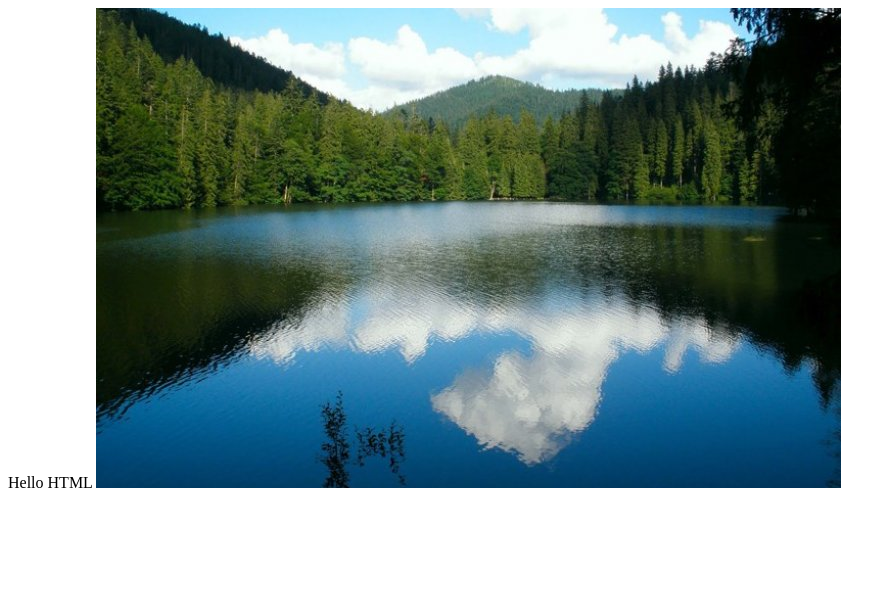
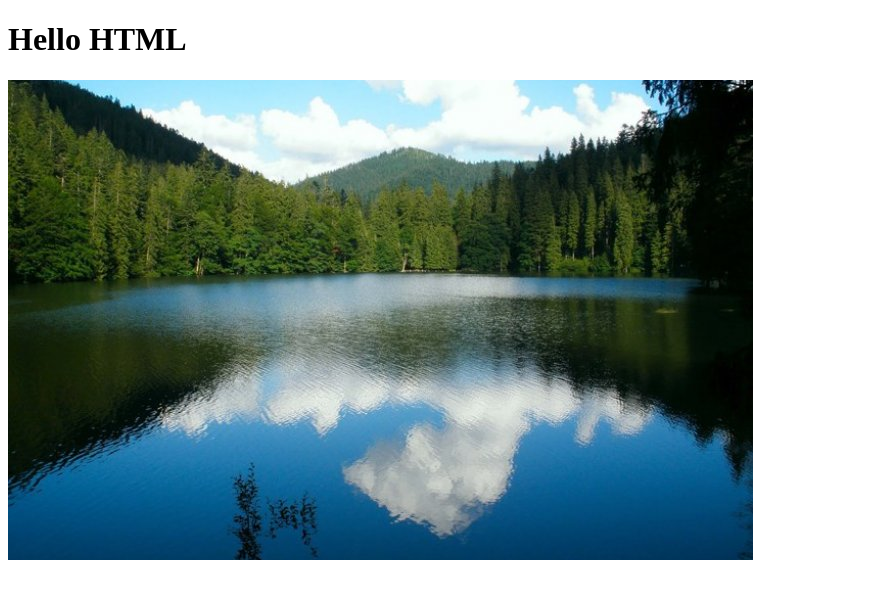
Before and after one commit to OleksandraHospodinina/hospodinina, a plain HTML site: page index.html in a window 1280 px wide. Shown: the whole page, without its empty margins (0-896 px from the left). Drawn offline with Linux system fonts and the light colour scheme.

Commit message:
update text

```diff
--- a/index.html
+++ b/index.html
@@ -17,6 +17,6 @@
     ></script>
   </head>
   <body>
-    Hello HTML <img src="img/lake.jpg" alt="Lake and forest" />
+    <h1>Hello HTML</h1> <img src="img/lake.jpg" alt="Lake and forest" />
   </body>
 </html>
```
